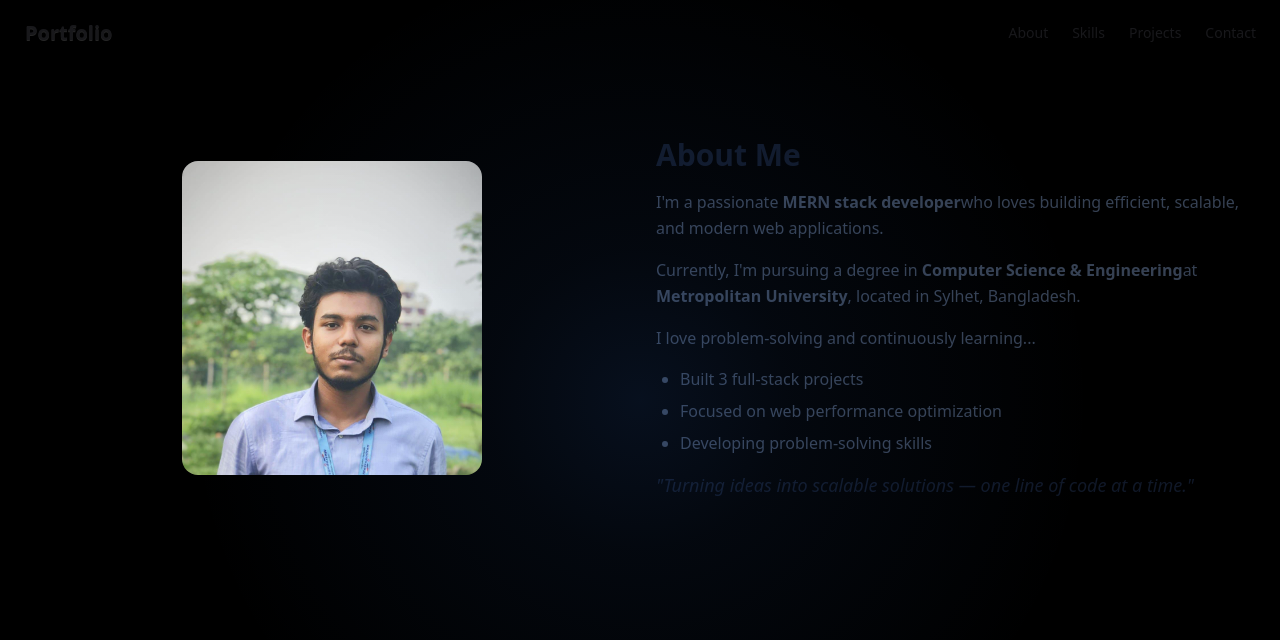
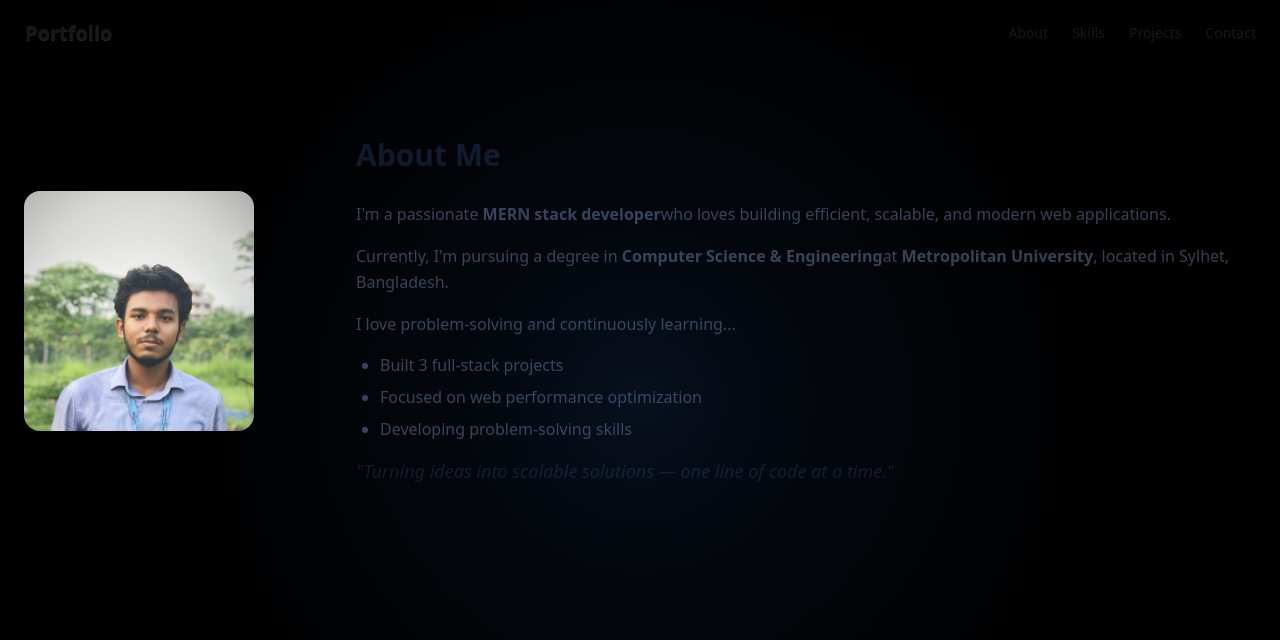
Before and after one commit to tahmid-khan-hub/my-portfolio-nextjs, a Next.js app: page / in a window 1280 px wide. Shown: the top 640 px of the page. Built offline with nearby package versions, Linux system fonts and the light colour scheme.

Commit message:
updated the about section

```diff
--- a/src/components/About.tsx
+++ b/src/components/About.tsx
@@ -3,22 +3,22 @@ import Image from "next/image";
 
 const About = () => {
   return (
-    <section className="w-full flex justify-center px-4 py-12">
-      <div className="max-w-[1350px] w-full grid grid-cols-1 md:grid-cols-2 gap-8 items-center">
+    <section className="w-full flex justify-center py-12 ">
+      <div className="max-w-[1350px] w-full flex flex-col md:flex-row items-center justify-between">
         {/* Image */}
-        <div className="flex justify-center">
+        <div className="flex justify-center md:justify-start flex-shrink-0 ">
           <Image
             src="/my-photo.jpg"
             alt="About Me"
-            width={300}
-            height={300}
+            width={230}
+            height={230}
             className="rounded-2xl object-cover shadow-lg"
           />
         </div>
 
         {/* Text */}
-        <div className="space-y-4">
-          <h2 className="text-3xl font-bold text-gray-900 dark:text-white">
+        <div className="space-y-4 max-w-[900px] ml-0 md:ml-7 ">
+          <h2 className="text-3xl font-bold text-gray-900 dark:text-white mt-14 md:mt-0 mb-7 text-center md:text-left">
             About Me
           </h2>
           <p className="text-gray-700 dark:text-gray-300 leading-relaxed">
```
